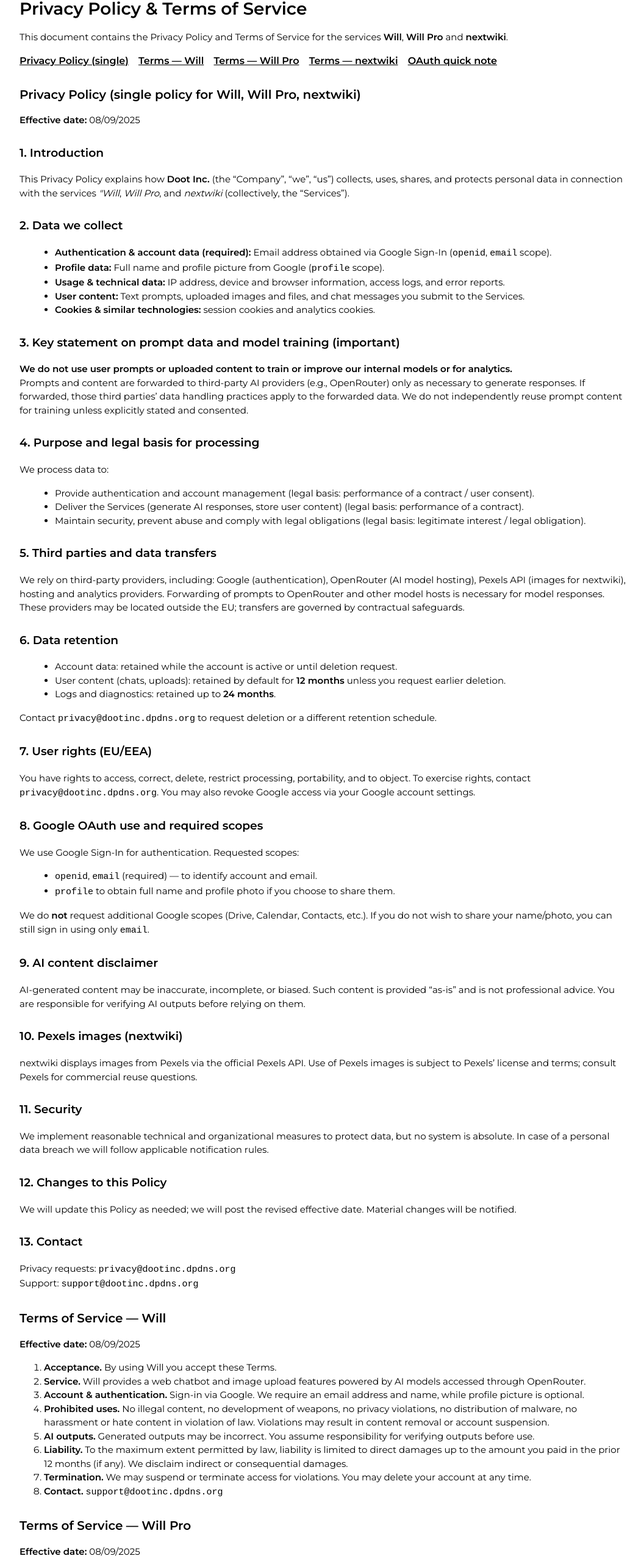
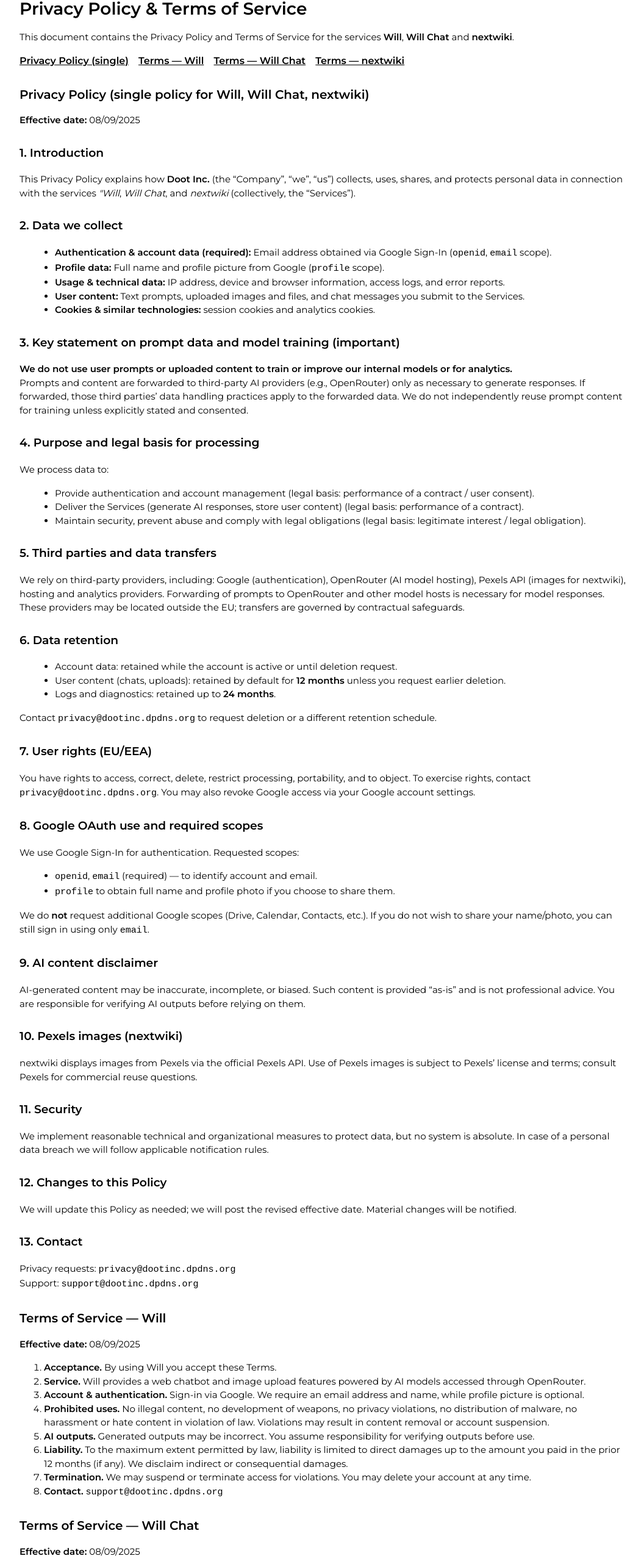
Before and after one commit to lollo21x/privacy-policy-and-terms, a plain HTML site: page index.html in a window 1280 px wide. Shown: the part 91-2660 px from the top of the page at 61% size, without its empty margins (108-1164 px from the left). Drawn offline with Linux system fonts and the light colour scheme.

Commit message:
Update index.html

```diff
--- a/index.html
+++ b/index.html
@@ -3,7 +3,7 @@
 <head>
   <meta charset="utf-8">
   <meta name="viewport" content="width=device-width,initial-scale=1">
-  <title>Privacy Policy & Terms — Will / Will Pro / nextwiki</title>
+  <title>Privacy Policy & Terms — Will / Will Chat / nextwiki</title>
   <link href="https://fonts.googleapis.com/css2?family=Montserrat:wght@300;400;600&display=swap" rel="stylesheet">
   <style>
     :root{--maxw:1000px}
@@ -26,22 +26,21 @@
 <body>
   <div class="container">
     <h1>Privacy Policy & Terms of Service</h1>
-    <p>This document contains the Privacy Policy and Terms of Service for the services <strong>Will</strong>, <strong>Will Pro</strong> and <strong>nextwiki</strong>.</p>
+    <p>This document contains the Privacy Policy and Terms of Service for the services <strong>Will</strong>, <strong>Will Chat</strong> and <strong>nextwiki</strong>.</p>
 
     <nav>
       <a href="#privacy">Privacy Policy (single)</a>
       <a href="#terms-will">Terms — Will</a>
-      <a href="#terms-willpro">Terms — Will Pro</a>
+      <a href="#terms-willpro">Terms — Will Chat</a>
       <a href="#terms-nextwiki">Terms — nextwiki</a>
-      <a href="#oauth-note">OAuth quick note</a>
     </nav>
 
     <section id="privacy">
-      <h2>Privacy Policy (single policy for Will, Will Pro, nextwiki)</h2>
+      <h2>Privacy Policy (single policy for Will, Will Chat, nextwiki)</h2>
       <p><strong>Effective date:</strong> 08/09/2025</p>
 
       <h3>1. Introduction</h3>
-      <p>This Privacy Policy explains how <strong>Doot Inc.</strong> (the “Company”, “we”, “us”) collects, uses, shares, and protects personal data in connection with the services <em>"Will</em>, <em>Will Pro</em>, and <em>nextwiki</em> (collectively, the “Services”).</p>
+      <p>This Privacy Policy explains how <strong>Doot Inc.</strong> (the “Company”, “we”, “us”) collects, uses, shares, and protects personal data in connection with the services <em>"Will</em>, <em>Will Chat</em>, and <em>nextwiki</em> (collectively, the “Services”).</p>
 
       <h3>2. Data we collect</h3>
       <ul>
@@ -119,11 +118,11 @@
     </section>
 
     <section id="terms-willpro">
-      <h2>Terms of Service — Will Pro</h2>
+      <h2>Terms of Service — Will Chat</h2>
       <p><strong>Effective date:</strong> 08/09/2025</p>
       <ol>
-        <li><strong>Acceptance.</strong> By using Will Pro you accept these Terms.</li>
-        <li><strong>Service.</strong> Will Pro offers advanced access to multiple AI models (approx. 20 models) for testing and development via a web interface; models are delivered primarily via OpenRouter.</li>
+        <li><strong>Acceptance.</strong> By using Will Chat you accept these Terms.</li>
+        <li><strong>Service.</strong> Will Chat offers advanced access to multiple AI models (approx. 20 models) for testing and development via a web interface; models are delivered primarily via OpenRouter.</li>
         <li><strong>Account & billing.</strong> Google Sign-In required; email required. Profile photo optional.</li>
         <li><strong>Model outputs & risks.</strong> Advanced models may produce unfiltered or unexpected content. You are responsible for safe, lawful use.</li>
         <li><strong>Prohibited uses.</strong> No uses that enable illegal activities, weaponization, mass surveillance, or other harmful purposes. Also prohibited: scraping or redistributing restricted model weights in violation of provider terms.</li>
```
